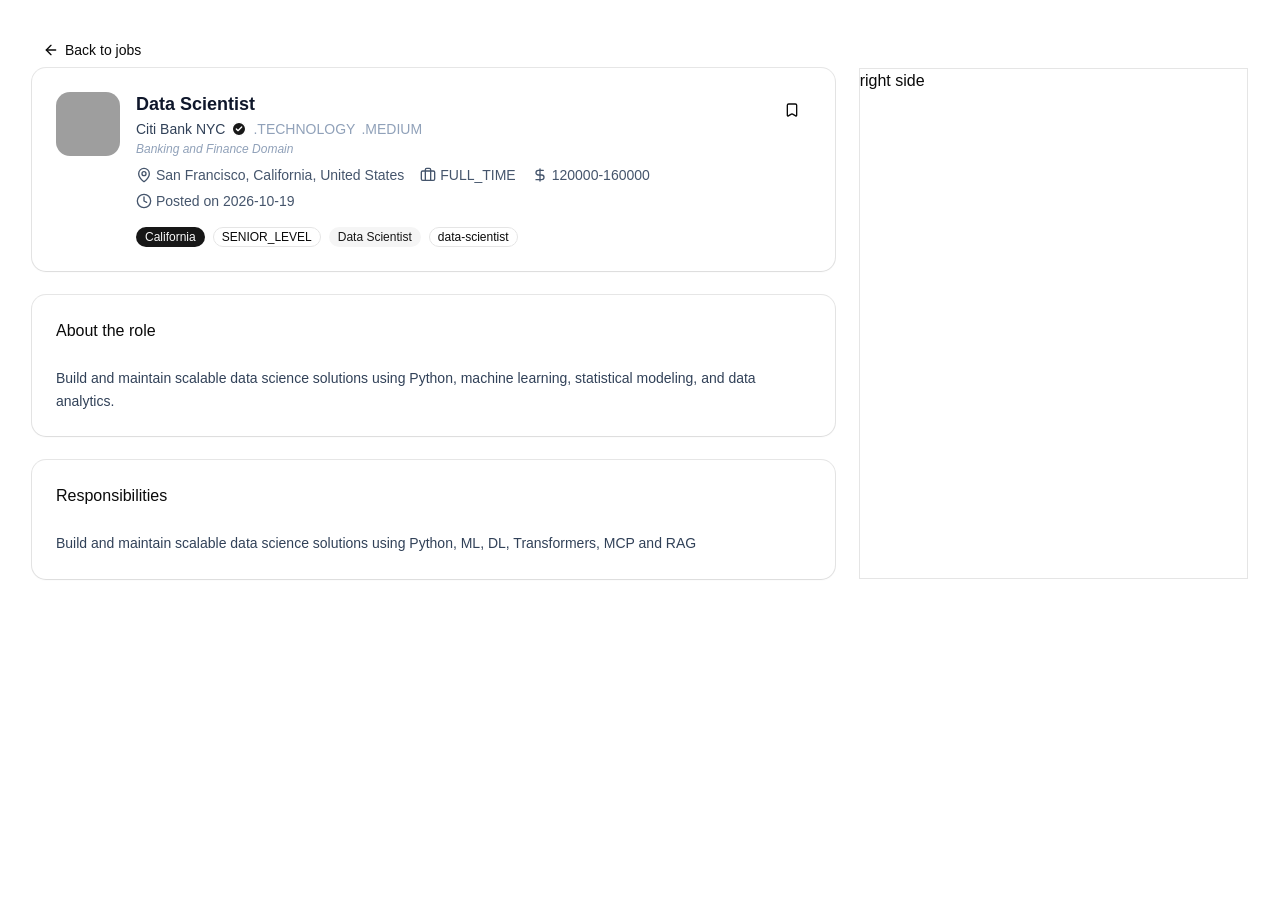
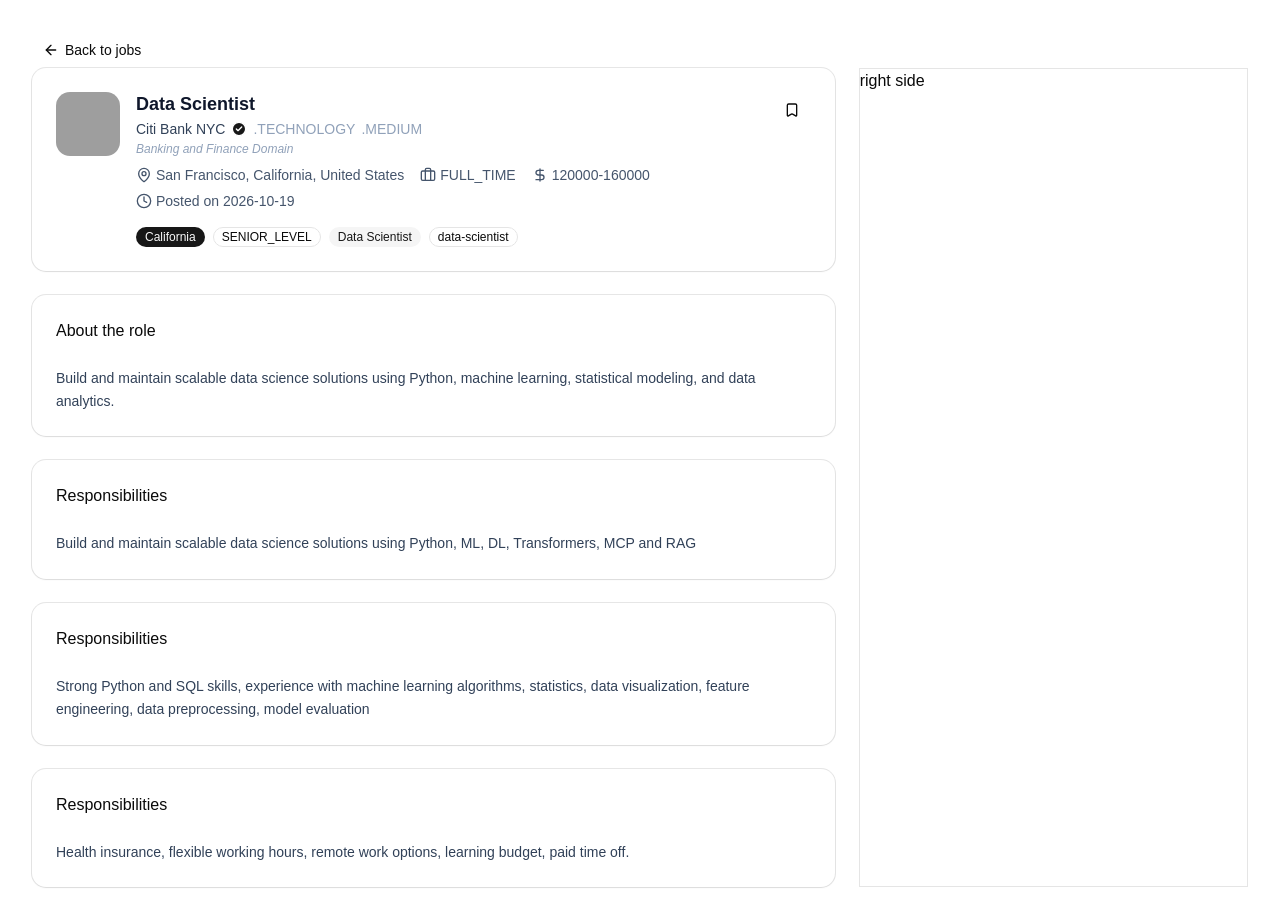
Before and after one commit to Devendra15197/job-portal-frontend, a React (Vite) app: page / in a window 1280 px wide. Before the commit the page ends 800 px from the top, so only its background shows below. Built offline with nearby package versions, Linux system fonts and the light colour scheme; grey boxes are pictures that could not be loaded.

Commit message:
Added Cards for displaying job details

```diff
--- a/src/pages/user/jobs/JobDeatails.jsx
+++ b/src/pages/user/jobs/JobDeatails.jsx
@@ -116,6 +116,30 @@
                             <p className='text-slate-700 whitespace-pre-line leading-relaxed'>{job.responsibilities}</p>
                         </CardContent>
                     </Card>
+
+                    {/* Requirements  */}
+                    <Card>
+                        <CardHeader>
+                            <CardTitle>
+                                Responsibilities
+                            </CardTitle>
+                        </CardHeader>
+                        <CardContent>
+                            <p className='text-slate-700 whitespace-pre-line leading-relaxed'>{job.requirements}</p>
+                        </CardContent>
+                    </Card>
+
+                    {/* Benefits  */}
+                    <Card>
+                        <CardHeader>
+                            <CardTitle>
+                                Responsibilities
+                            </CardTitle>
+                        </CardHeader>
+                        <CardContent>
+                            <p className='text-slate-700 whitespace-pre-line leading-relaxed'>{job.benefits}</p>
+                        </CardContent>
+                    </Card>
                 </div>
 
                 {/* Apply Card  */}
```
